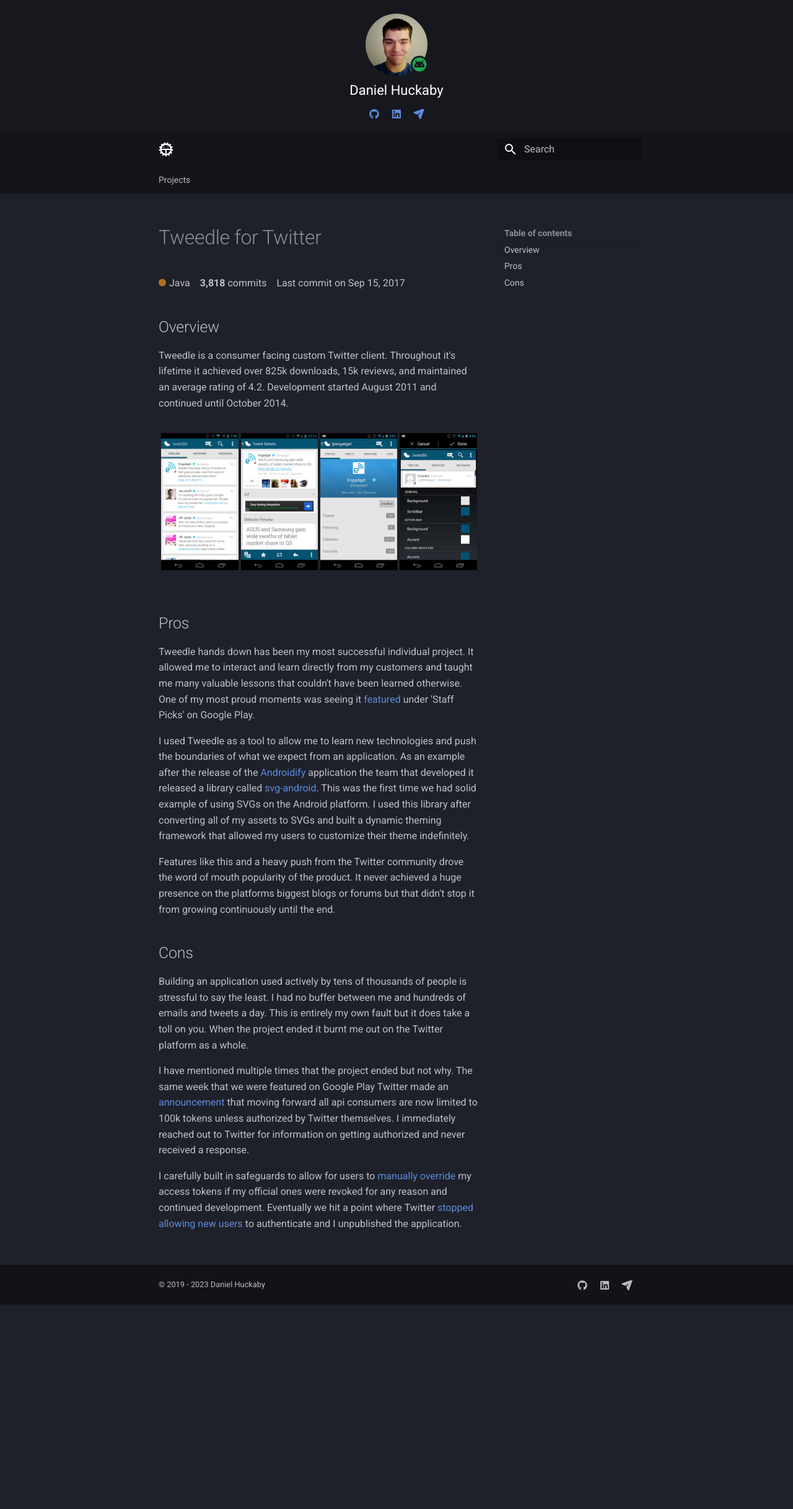
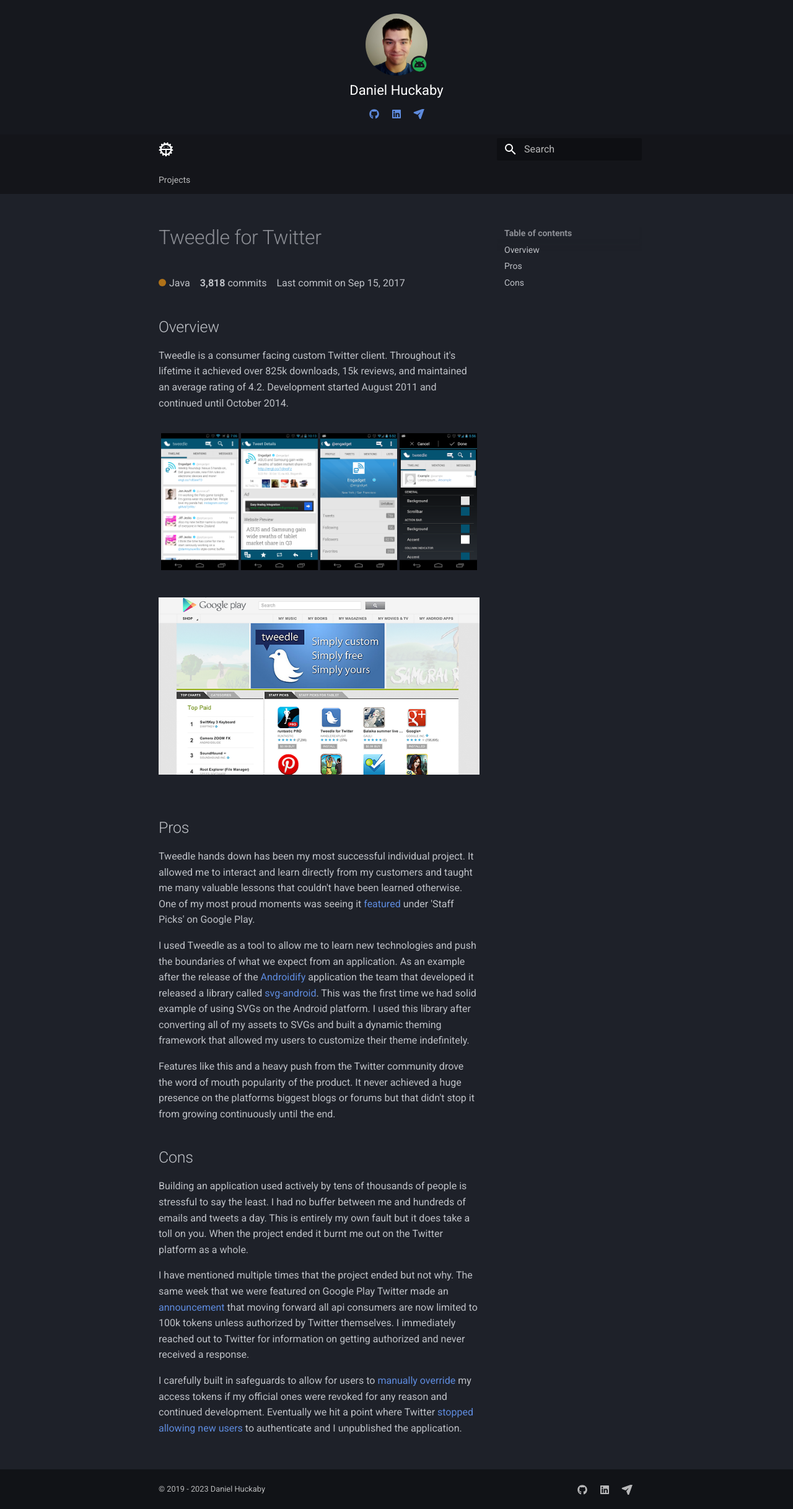
Before and after one commit to DHuckaby/dhuckaby.github.io, an MkDocs documentation site: the page built from docs/projects/2019-03-08-tweedle.md, in a window 1280 px wide. Shown: the whole page at 62% size. Built offline with MkDocs 1.6.1 and Material for MkDocs 9.7.7, drawn with Linux system fonts in a browser that asks for light colours; before the commit the page ends 2105 px from its top, so only the background shows below that.

Commit message:
Added image

```diff
--- a/docs/projects/2019-03-08-tweedle.md
+++ b/docs/projects/2019-03-08-tweedle.md
@@ -14,6 +14,10 @@
   <img src="/assets/images/tweedle/image4.png" width="24%" />
 </p>
 
+<p align="center" style="padding-bottom:20px;">
+  <img src="/assets/images/tweedle/image5.png" width="100%" />
+</p>
+
 ## Pros
 Tweedle hands down has been my most successful individual project. It allowed me to interact and learn directly from my customers and taught me many valuable lessons that couldn't have been learned otherwise. One of my most proud moments was seeing it [featured](https://twitter.com/HandlerExploit/status/236522655845593088) under 'Staff Picks' on Google Play.
 
```
Also changed, not shown: docs/assets/images/tweedle/image5.png (added).
